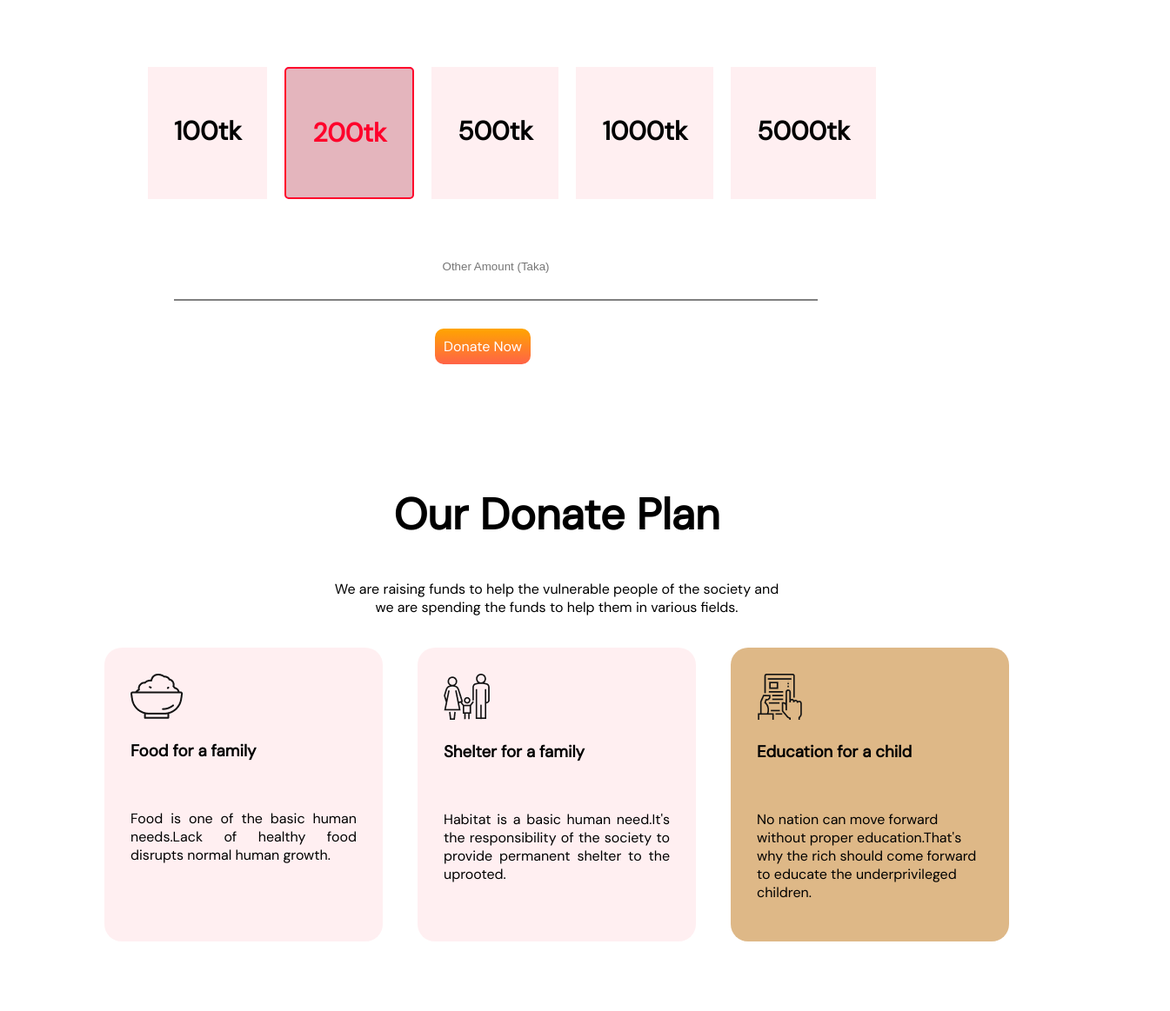
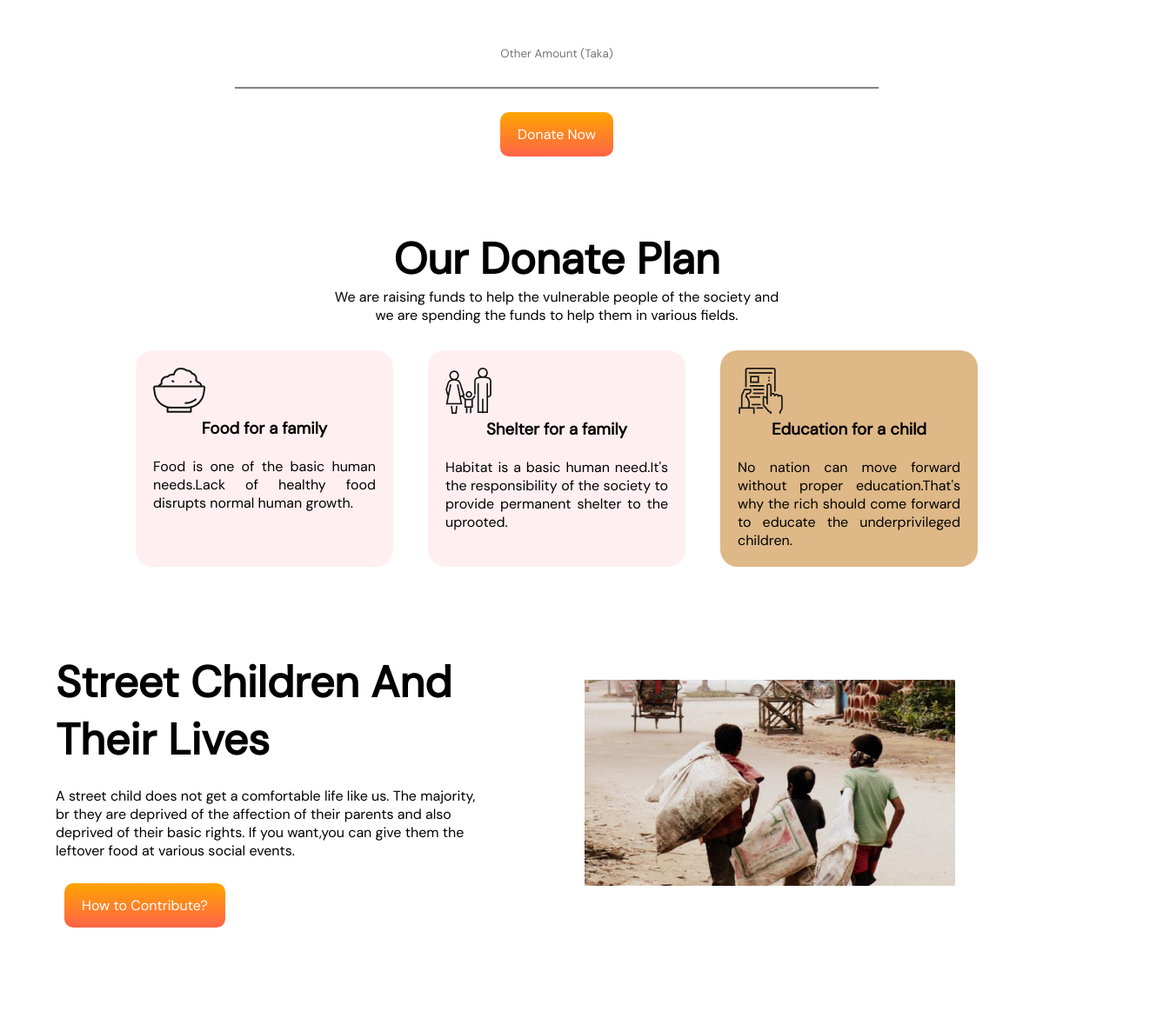
Before and after one commit to soharab007/first-assignment-repo, a plain HTML site: page index.html in a window 1280 px wide. Shown: the part 1088-2251 px from the top of the page at 87% size, 1345 px wide, since content can reach past the window. Drawn offline with Linux system fonts and the light colour scheme.

Commit message:
re-check

```diff
--- a/index.html
+++ b/index.html
@@ -5,38 +5,34 @@
     <meta charset="UTF-8">
     <meta http-equiv="X-UA-Compatible" content="IE=edge">
     <meta name="viewport" content="width=device-width, initial-scale=1.0">
-    <title>Donate Today</title>
     <link rel="preconnect" href="https://fonts.googleapis.com">
     <link rel="preconnect" href="https://fonts.gstatic.com" crossorigin>
     <link
         href="https://fonts.googleapis.com/css2?family=DM+Sans&family=Lato:ital,wght@0,400;0,900;1,900&family=Poppins&display=swap"
         rel="stylesheet">
     <link rel="stylesheet" href="style.css">
+    <title>Donate-Today</title>
 </head>
 
 <body>
-    <section>
-        <div class="header">
-            <h1>Let's Help Who Are <br> More In Need</h1>
-            <p>Natural or Unnatural; Adequate help should be given to those most affected <br> by any disaster to
-                bring
-                them back to normal life.</p> <br> <br> <br>
+    <!-- header section start -->
+    <section class="header">
+        <h1>Let's Help Who Are <br> More In Need</h1> <br> <br>
+        <p>Natural or Unnatural; Adequate help should be given to those most affected <br>
+            by any disaster to bring them back to normal life.</p> <br> <br> <br>
         <a class="link-button" href="">Donate Now</a>
-        </div>
     </section>
+    <!-- header section end -->
+    <!-- donation section start -->
     <section class="donation">
-        <div class="donate">
-            <h1>Donate Today</h1>
-            <p>
-                You can come forward with the help of the endangered. <br> The donation you give willhelp them survive.
-            </p>
-        </div>
-
+        <h1>Donate Today</h1> <br>
+        <p>You can come forward with the help of the endangered. <br>
+            The donation you give willhelp them survive. </p>
         <div class="amount">
             <div class="amount-tk">
                 <h2>100tk</h2>
             </div>
-            <div class="amount-tk doneted">
+            <div class="amount-tk" id="doneted">
                 <h2>200tk</h2>
             </div>
             <div class="amount-tk">
@@ -55,13 +51,17 @@
 
         </div>
     </section>
+    <!-- donation section end -->
     <section>
-        <div class="donate">
+        <section class="donation">
+
+
             <h1>Our Donate Plan</h1>
-            <p>We are raising funds to help the vulnerable people of the society and <br> we are spending the funds to
+            <p>We are raising funds to help the vulnerable people of the society and <br> we are spending the funds
+                to
                 help
                 them in various fields.</p>
-        </div>
+
 
             <div class="donate-plan">
                 <div class="plan">
@@ -73,11 +73,12 @@
                     <img src="icons/shelter.png" alt="">
                     <h3>Shelter for a family</h3><br>
                     <p>
-                    Habitat is a basic human need.It's the responsibility of the society to provide permanent shelter to
+                        Habitat is a basic human need.It's the responsibility of the society to provide permanent
+                        shelter to
                         the uprooted.
                     </p>
                 </div>
-            <div id="education">
+                <div class="plan" id="education">
                     <img src="icons/Frame-1.png" alt="">
                     <h3>Education for a child</h3><br>
                     <p>No nation can move forward without proper education.That's why the rich should come forward to
@@ -85,15 +86,14 @@
                 </div>
             </div>
         </section>
-    <section>
-        <div class="flexible-container">
+    </section>
+    <section class="flexible-container unique">
         <div class="half-width">
-                <h1> Street Children And Their Lives </h1>
-
-
-                <p>A street child does not get a comfortable life like us.The majority,they are deprived of the
+            <h1> Street Children And <br> Their Lives </h1> <br>
+            <p>A street child does not get a comfortable life like us. The majority, <br> br they are deprived of the
                 affection of
-                    their parents and also deprived of their basic rights.If you want,you can give them the leftover
+                their parents and also<br> deprived of their basic rights. If you want,you can give them the <br>
+                leftover
                 food at
                 various social events.</p> <br> <br>
             <a class="link-button" target="_blank" href="">How to Contribute?</a>
@@ -103,17 +103,15 @@
         <div class="half-width">
             <img src="images/street.jpg" alt="">
         </div>
-
-        </div>
     </section>
-    <div class="updates">
+    <section class="updates">
         <h1>Get My Updates</h1>
         <p> Find out your latest status </p>
         <div class="mail">
             <input type="email" placeholder="Email"> <br> <br>
-            <a class="link-button" href="">Subscribe</a>
+            <a class="subscribe-button" href="">Subscribe</a>
         </div>
-    </div>
+
         <footer>
             <h2>Be Humble</h2>
             <p>I'm gonna do it</p>
@@ -121,3 +119,8 @@
 </body>
 
 </html>
+</section>
+
+</body>
+
+</html>
--- a/style.css
+++ b/style.css
@@ -1,8 +1,10 @@
-body {
+* {
     font-family: 'DM Sans', sans-serif;
     margin: 0;
+    padding: 0;
 }
 
+/* header section style start */
 h1 {
     font-size: 50px;
 }
@@ -10,18 +12,17 @@ h1 {
 .header {
     background: url(images/top-banner.jpg);
     background-size: cover;
-    padding-top: 250px;
-    padding-bottom: 183px;
+    padding-top: 200px;
+    padding-bottom: 200px;
     text-align: center;
     font-weight: 700;
     color: white;
 }
 
-
-
 .header p {
     background-color: rgba(107, 27, 27, 0.575);
     display: inline-block;
+
 }
 
 .link-button {
@@ -29,35 +30,31 @@ h1 {
     background-image: linear-gradient(orange, tomato);
     color: white;
     margin: 10px;
-    padding: 10px;
+    padding: 15px 20px;
     border-radius: 10px;
 }
 
+/* header section style start */
 .donation {
     margin-top: 100px;
+    text-align: center;
 }
-
-.donate {
-    text-align: center;
-    margin-top: 150px;
-}
-
-
 
 .amount {
     display: flex;
-    margin-top: 80px;
-    margin-left: 150px;
+    margin-top: 50px;
+    justify-content: center;
 }
+
 
 .amount-tk {
     background-color: rgba(255, 160, 176, 0.171);
     font-size: 20px;
     padding: 30px;
-    margin-left: 20px;
+    margin-left: 25px;
 }
 
-.doneted {
+#doneted {
     border: 2px rgb(255, 0, 43) solid;
     color: rgb(255, 0, 43);
     background-color: rgba(196, 95, 112, 0.459);
@@ -65,17 +62,11 @@ h1 {
 }
 
 .submit {
-    margin-top: 40px;
-    margin-left: 200px;
+    margin-top: 50px;
+    justify-content: center;
     margin-bottom: 50px;
 
 }
-
-.submit a {
-    margin-left: 300px;
-
-}
-
 
 .submit input {
     width: 700px;
@@ -87,62 +78,70 @@ h1 {
 
 .donate-plan {
     display: flex;
-    margin-left: 100px;
-    margin-right: 100px;
+    justify-content: center;
+
+
+
 }
 
 .plan {
-    width: 30%;
+    width: 20%;
     background-color: rgba(255, 160, 176, 0.171);
     border-radius: 20px;
-    padding: 30px;
+    padding: 20px;
     margin-left: 20px;
     margin-right: 20px;
-    margin-top: 20px;
+    margin-top: 30px;
 }
 
 #education {
-    width: 30%;
     background-color: burlywood;
-    border-radius: 20px;
-    padding: 30px;
-    margin-left: 20px;
-    margin-right: 20px;
-    margin-top: 20px;
 }
 
 .plan p {
     text-align: justify;
 }
 
+.plan img {
+    margin-right: 350px;
+
+}
 
 .flexible-container {
     display: flex;
-    margin: 100px 100px 100px 80px;
+    margin-top: 100px;
+
 
 }
 
 .half-width {
-    width: 35%;
-    margin: 10px;
-    padding: 10px;
+    width: 50%;
+
 
 }
 
 .half-width img {
-    margin: 50px 100px 100px 100px;
+    width: 70%;
+    padding-top: 5%;
+    margin-right: 30px;
+}
+
+.unique {
+    padding-left: 5%;
 }
 
 .updates {
-    margin-top: 50px;
+    margin-top: 100px;
     text-align: center;
 }
 
 .mail {
+    display: flex;
     padding: 70px 175px;
     background-color: rgba(42, 68, 211, 0.158);
     margin: 50px 220px;
     border-radius: 20px;
+
 }
 
 .mail input {
@@ -151,12 +150,15 @@ h1 {
     border: none;
     border-bottom: 2px solid grey;
     background-color: rgba(128, 128, 128, 0.26);
+    border-radius: 5px;
 }
 
 .subscribe-button {
     text-decoration: none;
     background-image: linear-gradient(rgb(109, 157, 230), rgb(8, 169, 243));
-    padding: 12px 20px;
+    padding: 15px 20px;
+    margin-left: 2px;
+    background-color: blue;
     color: white;
     border-radius: 5px;
 }
@@ -165,7 +167,7 @@ footer {
     text-align: center;
     background-color: black;
     color: white;
-    padding: 80px 0;
+    padding: 50px;
     margin-top: 50px;
 }
 
```
Lines whose indentation alone changed are shown as unchanged.
